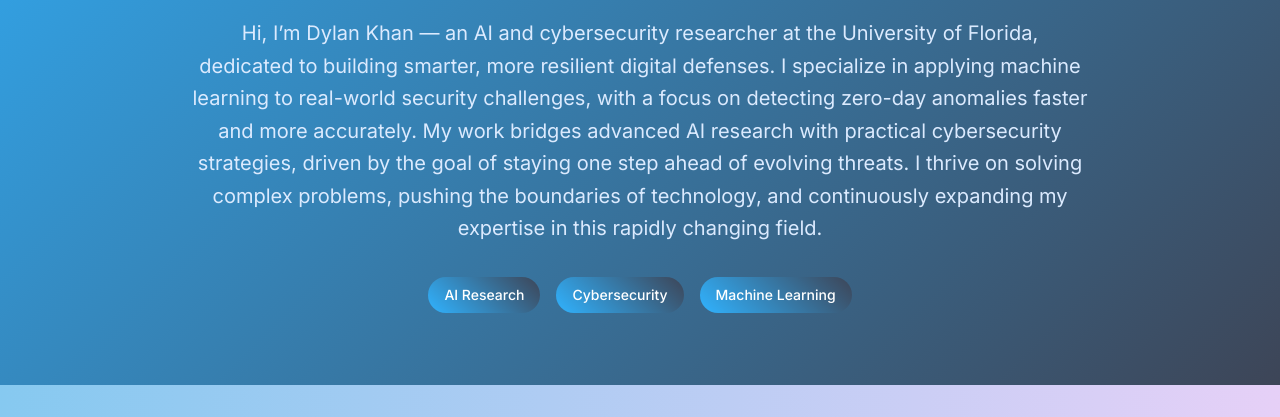
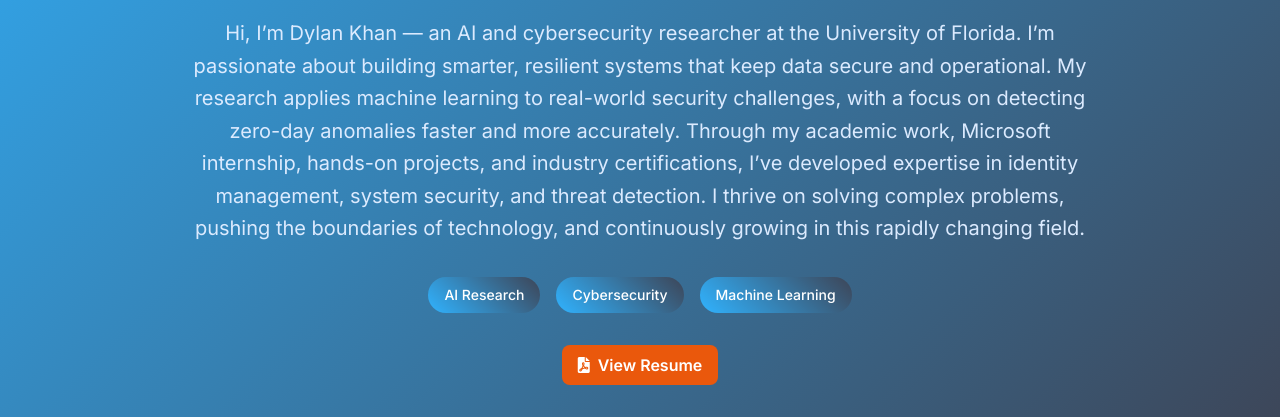
Before and after one commit to Dxk09/WebPortfolio, a plain HTML site: page index.html in a window 1280 px wide. Shown: the part 383-800 px from the top of the page. Drawn offline with nearby package versions, Linux system fonts and the light colour scheme.

Commit message:
updated info

```diff
--- a/index.html
+++ b/index.html
@@ -191,12 +191,18 @@
             </div>
             <h2 class="text-4xl sm:text-5xl font-bold mb-6 typing-animation">AI & Cybersecurity Research</h2>
             <p class="text-xl max-w-4xl mx-auto leading-relaxed text-blue-100">
-                Hi, I’m Dylan Khan — an AI and cybersecurity researcher at the University of Florida, dedicated to building smarter, more resilient digital defenses. I specialize in applying machine learning to real-world security challenges, with a focus on detecting zero-day anomalies faster and more accurately. My work bridges advanced AI research with practical cybersecurity strategies, driven by the goal of staying one step ahead of evolving threats. I thrive on solving complex problems, pushing the boundaries of technology, and continuously expanding my expertise in this rapidly changing field.
+                Hi, I’m Dylan Khan — an AI and cybersecurity researcher at the University of Florida. I’m passionate about building smarter, resilient systems that keep data secure and operational. My research applies machine learning to real-world security challenges, with a focus on detecting zero-day anomalies faster and more accurately. Through my academic work, Microsoft internship, hands-on projects, and industry certifications, I’ve developed expertise in identity management, system security, and threat detection. I thrive on solving complex problems, pushing the boundaries of technology, and continuously growing in this rapidly changing field.
             </p>
             <div class="mt-8 flex justify-center space-x-4 flex-wrap">
                 <span class="skill-badge px-4 py-2 rounded-full text-sm font-medium mb-2">AI Research</span>
                 <span class="skill-badge px-4 py-2 rounded-full text-sm font-medium mb-2">Cybersecurity</span>
                 <span class="skill-badge px-4 py-2 rounded-full text-sm font-medium mb-2">Machine Learning</span>
+            </div>
+            <div class="mt-6 flex justify-center">
+                <a href="assets/dylankhan_resume.pdf" target="_blank" class="inline-flex items-center bg-orange-600 hover:bg-green-700 text-white font-semibold px-4 py-2 rounded-lg transition-colors duration-300">
+                    <i class="fas fa-file-pdf mr-2"></i>
+                    View Resume
+                </a>
             </div>
         </div>
     </div>
@@ -348,7 +354,7 @@
             <div class="bg-white bg-opacity-20 rounded-xl p-8 hover:bg-opacity-30 transition-all card-hover max-w-md w-full">
                 <i class="fas fa-briefcase text-3xl mb-4 text-blue-200"></i>
                 <h3 class="font-semibold mb-4">Professional Resume</h3>
-                <a href="assets/DylanKhan_Resume.pdf" target="_blank" class="inline-flex items-center bg-green-600 hover:bg-green-700 text-white font-semibold px-4 py-2 rounded-lg transition-colors duration-300">
+                <a href="assets/dylankhan_resume.pdf" target="_blank" class="inline-flex items-center bg-orange-600 hover:bg-green-700 text-white font-semibold px-4 py-2 rounded-lg transition-colors duration-300">
                     <i class="fas fa-file-pdf mr-2"></i>
                     View Resume
                 </a>
```
